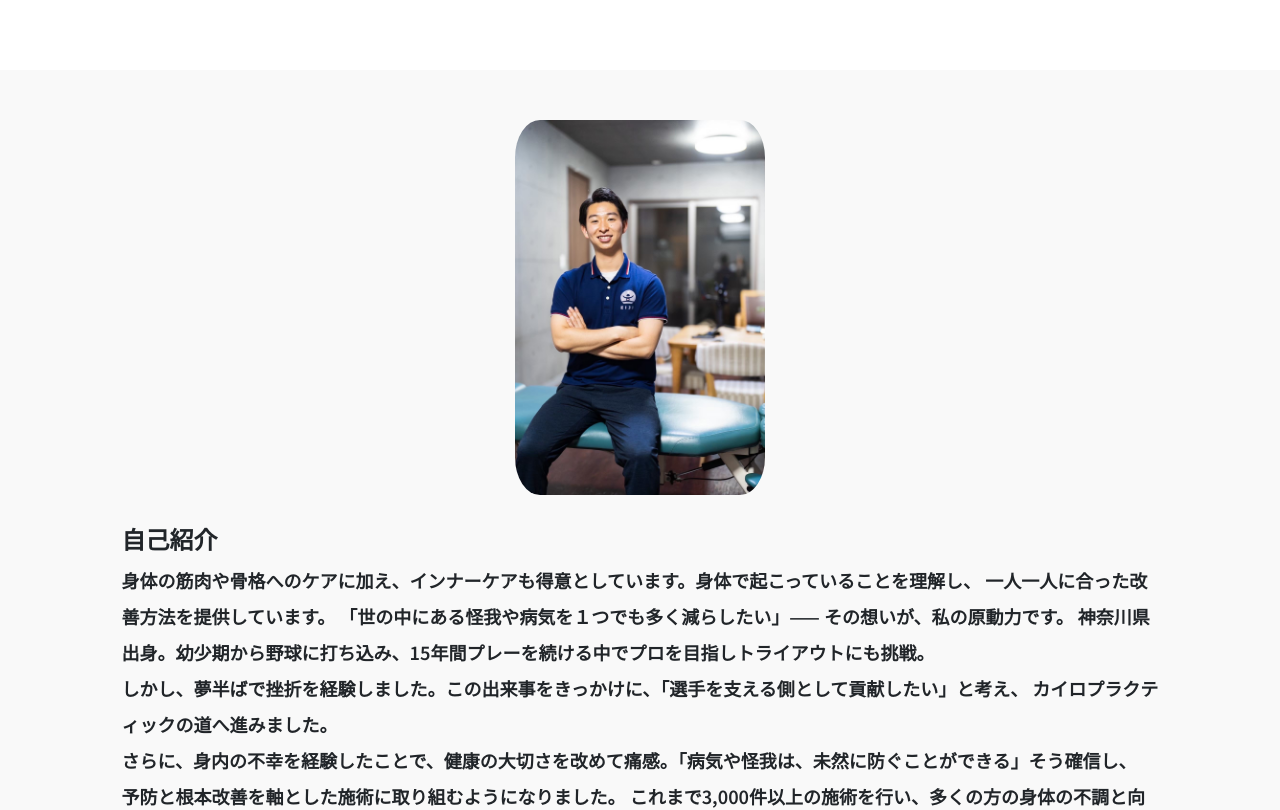
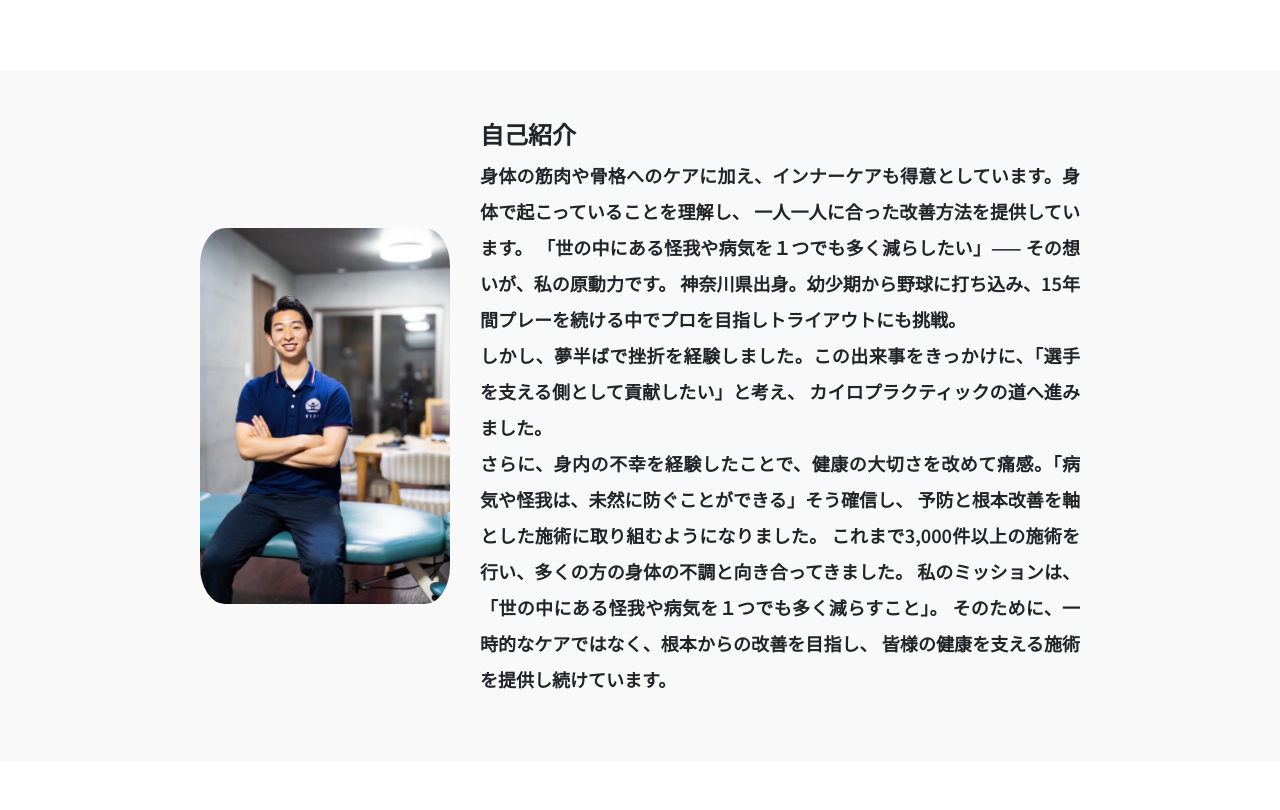
Before and after one commit to cyobi164/yoshida, a React (Vite) app: page / in a window 1280 px wide. Shown: the part 900-1710 px from the top of the page. Built offline with nearby package versions, Linux system fonts and the light colour scheme; a web font is replaced by a local one.

Commit message:
is saved

```diff
--- a/src/component/Main.css
+++ b/src/component/Main.css
@@ -84,7 +84,8 @@ body {
 
 /* About Text */
 .about-text {
-    max-width: 90%;
+    max-width: 600px;
+    text-align: justify;
 }
 
 .about-text h1 {
```
